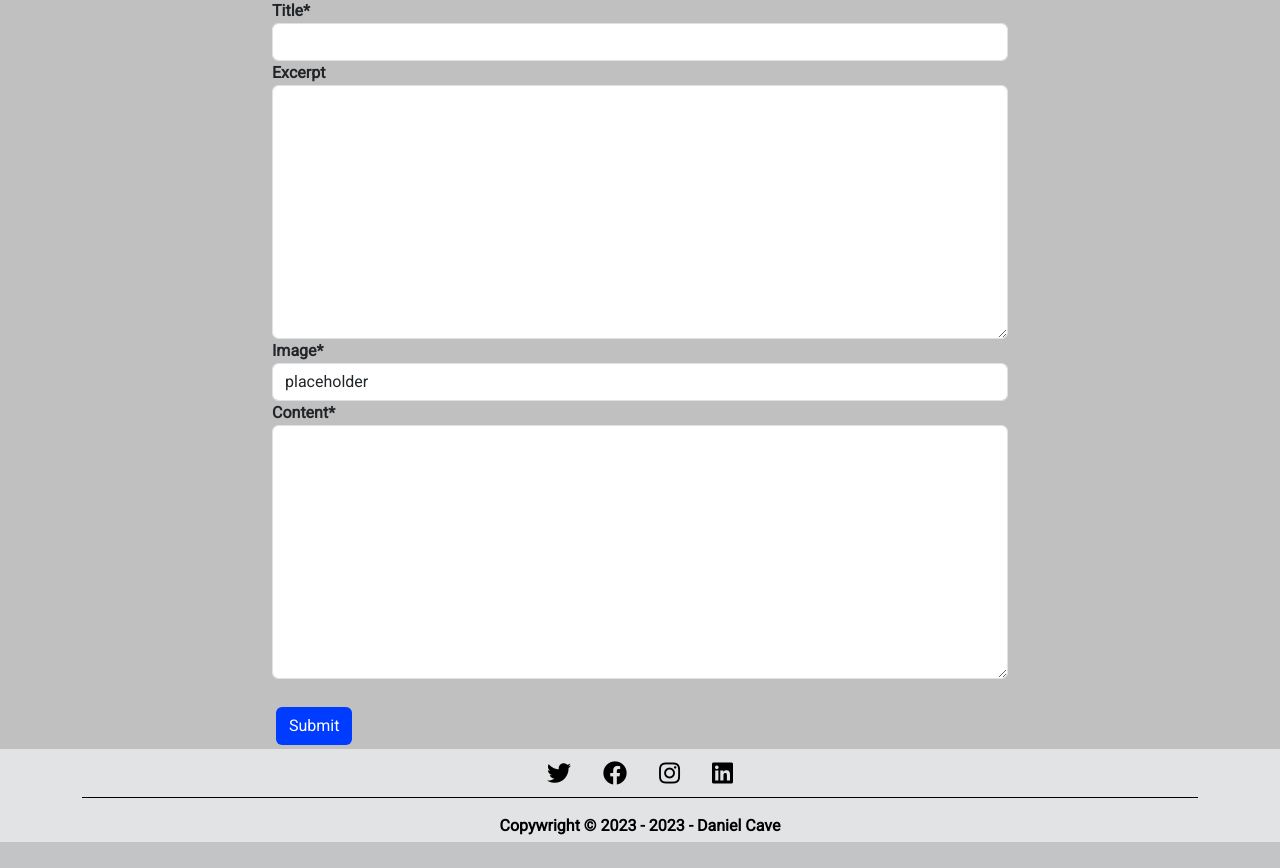
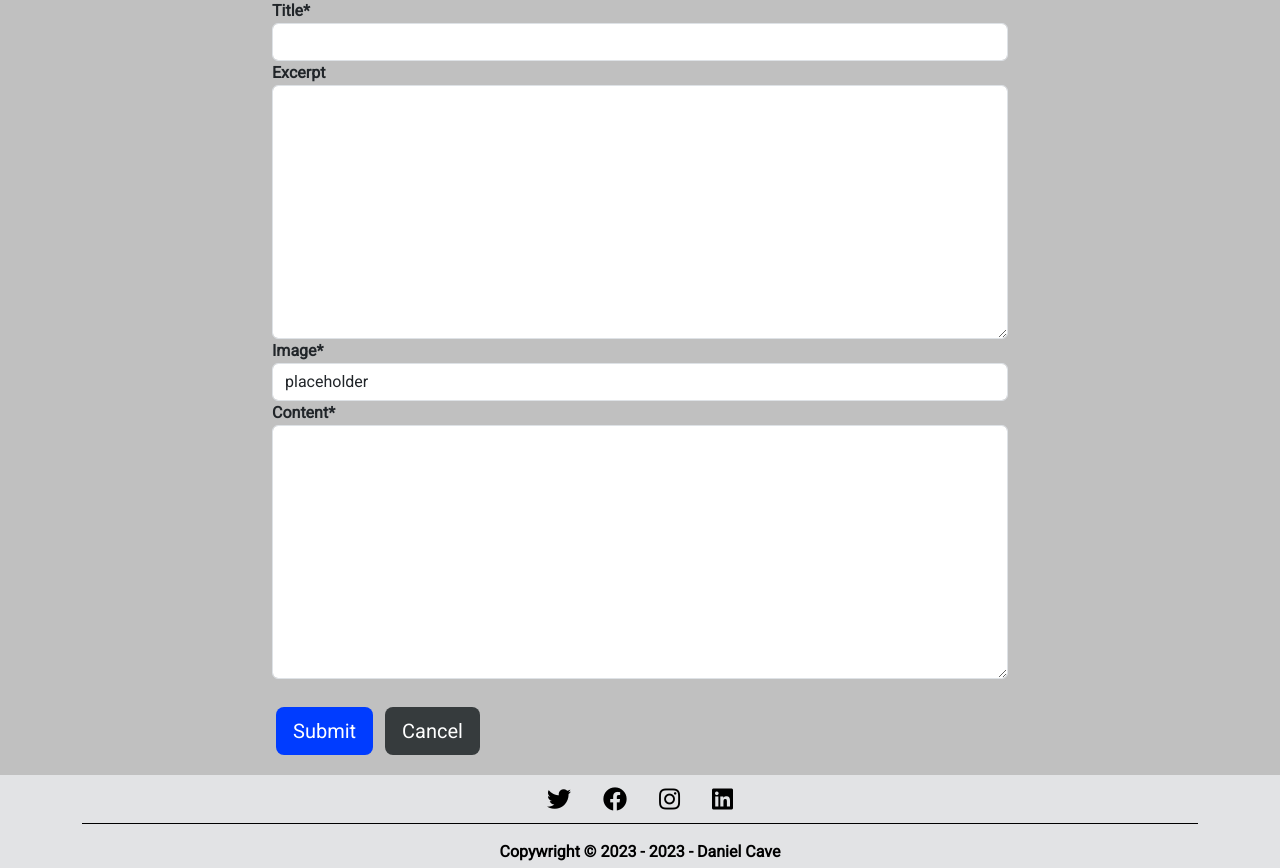
Before and after one commit to danieljcave/inphysical-plans, a Django app: page /post/add/ in a window 1280 px wide. Shown: the part 175-1043 px from the top of the page. Before the commit the page ends 1017 px from the top, so only its background shows below. Run offline with Django 3.2, Linux system fonts and the light colour scheme; the visitor is signed in with stand-in values (Sample User, id 1); some libraries are stand-ins or nearby versions.

Commit message:
add a cancel option to add a post so user can cancel and be brought back to the last page there where on

```diff
--- a/static/css/style.css
+++ b/static/css/style.css
@@ -150,11 +150,10 @@ body {
     color: black;
 }
 
-/* Accounts */
+/* Buttons */
 .btn-signup {
     background-color: #003cff;
     color: #fff;
-    margin: 1rem 0 1rem;
 }
 
 .btn-signup:hover,
@@ -187,3 +186,15 @@ body {
     background: transparent;
     border: none;
 }
+
+/* Cancel Button */
+.btn-cnl {
+    background-color: #363b3d;
+    color: #fff;
+}
+
+.btn-cnl:hover,
+.btn-cnl:active {
+    background-color: #fd7272;
+    color: #000;
+}
--- a/templates/base.html
+++ b/templates/base.html
@@ -79,7 +79,7 @@
 </main>
 
 <!-- Footer -->
-<footer class="footer py-1 bg-secondary-subtle">
+<footer class="footer py-1 mt-3 bg-secondary-subtle">
     <div class="container">
         <ul class="nav justify-content-center mb-3 footer-break">
             <li class="nav-item">
--- a/templates/create_post.html
+++ b/templates/create_post.html
@@ -19,7 +19,8 @@
                 {% csrf_token %}
                 {{ form | crispy }}
                 <br>
-                <button type="submit" class="btn btn-signup m-1">Submit</button>
+                <button type="submit" class="btn btn-signup btn-lg m-1">Submit</button>
+                <a href="{{ request.META.HTTP_REFERER }}" class="btn btn-cnl btn-lg m-1">Cancel</a>
             </form>
         </div>
     </div>
```
Also changed, not shown: templates/post_update.html (added).
